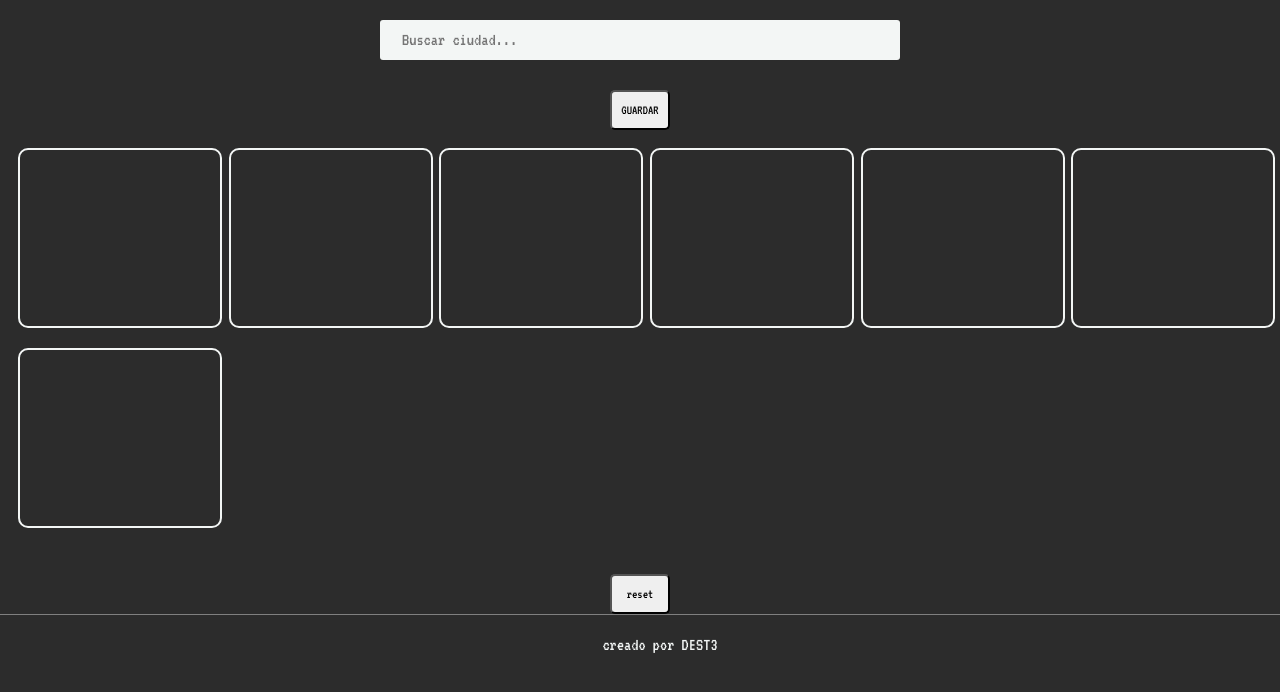
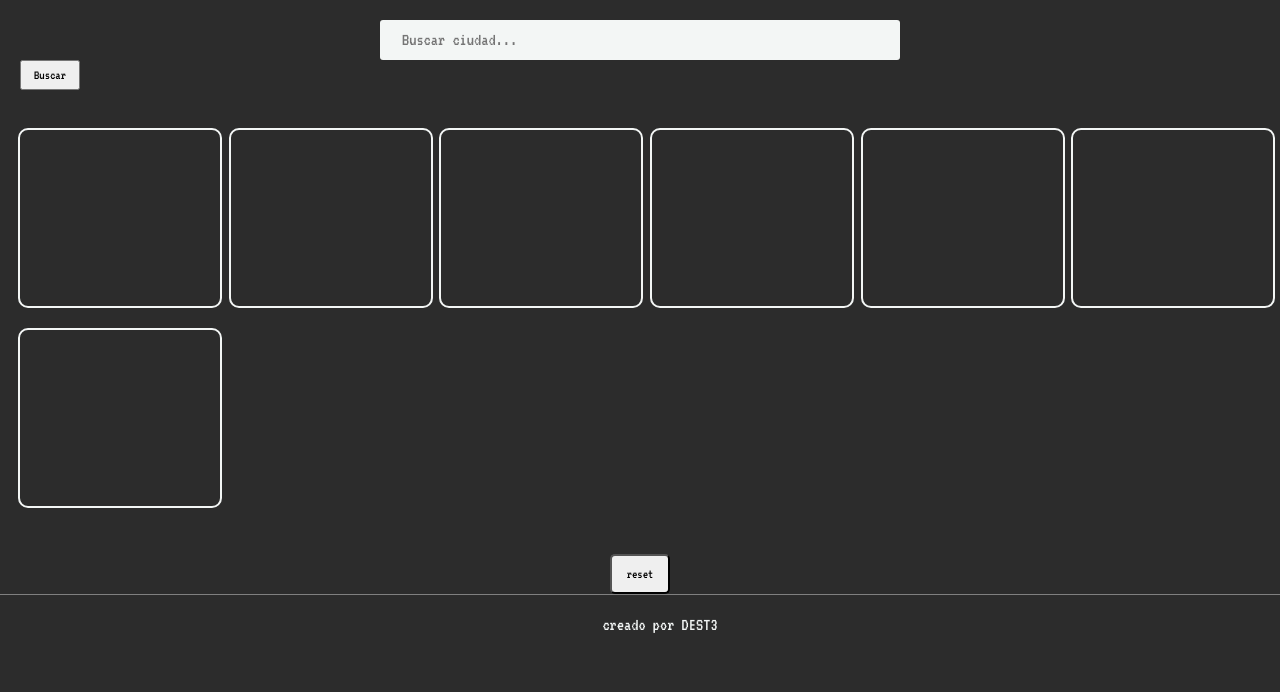
Before and after one commit to dest3/weather-app, a plain HTML site: page index.html in a window 1280 px wide. Shown: the top 692 px of the page. Drawn offline with nearby package versions, Linux system fonts and the light colour scheme.

Commit message:
se modificaron estilos y se agrego boton de buscar

```diff
--- a/index.html
+++ b/index.html
@@ -17,6 +17,7 @@
                 <div class="searchbox">
                     <input type="text" autocomplete="off" placeholder="Buscar ciudad..." id="searchbox" class="search">
                 </div>
+                <button id="search-button" class="search-button">Buscar</button>
             </form>
         </div>
     </header>
--- a/main.js
+++ b/main.js
@@ -11,7 +11,7 @@ const tempimg = document.getElementById('temp-img');
 const temp = document.getElementById('temp');
 const weather = document.getElementById('weather');
 const range = document.getElementById('range');
-
+const guardar = document.getElementById('guardar')
 //obtiene los datos de el form y la search box cuando se aprieta enter o enviar
 const form = document.getElementById('search-form');
 const searchbox = document.getElementById('searchbox');
@@ -36,6 +36,7 @@ async function search(query) {
         const response = await fetch(`${api.url}q=${query}&appid=${api.key}`);
         const data = await response.json();
         card.style.display = 'block';
+        guardar.style.display = 'block';
         city.innerText = `${data.name}, ${data.sys.country}`;
         date.innerText = (new Date()).toLocaleDateString();
         temp.innerText = `${toCelsius(data.main.temp)}c`;
--- a/styles.css
+++ b/styles.css
@@ -51,6 +51,7 @@ footer{
     border-radius: 5px;
     align-self: center;
     margin-top: 10px;
+    display: none;
 }
 
 .BT-reset {
@@ -72,6 +73,11 @@ footer{
     background-color: var(--text-color);
     max-width: 480px;
     margin: 0px auto;
+}
+
+.search-button{
+    width: 60px;
+    height: 30px;
 }
 
 .search{
```
